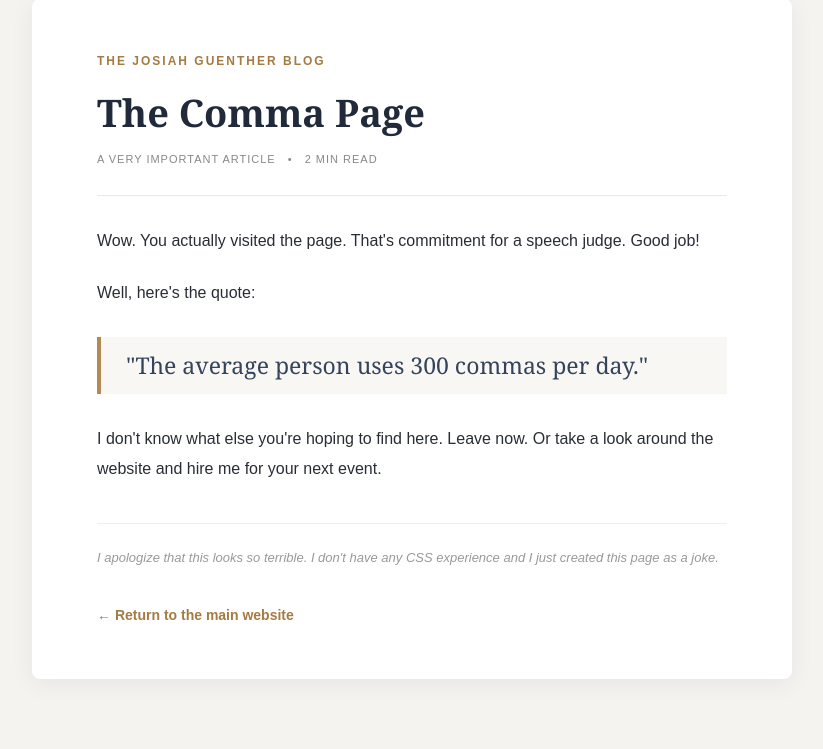
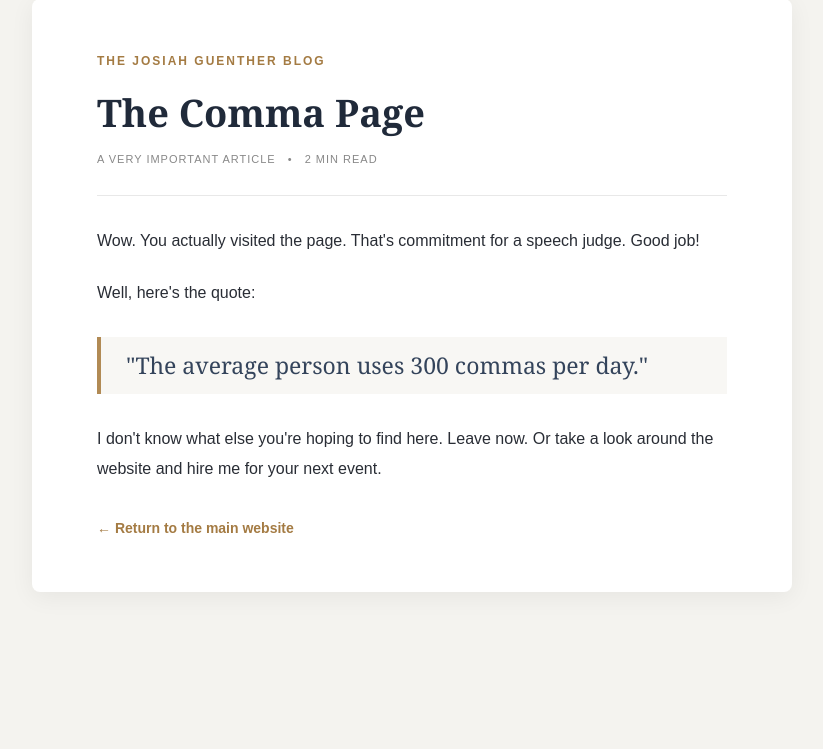
Before and after one commit to josiahguenther/magicwebsite, a Flask app: page /blog/commas in a window 1280 px wide. Shown: the part 71-820 px from the top of the page, without its empty margins (228-1051 px from the left). After the commit the page ends 663 px from the top, so only its background shows below. Run offline with Flask 3, Linux system fonts and the light colour scheme.

Commit message:
Remove disclaimer from commas.html
Removed disclaimer paragraph about CSS experience.

```diff
--- a/templates/blog/commas.html
+++ b/templates/blog/commas.html
@@ -148,10 +148,6 @@
             me for your next event.
         </p>
 
-        <p class="disclaimer">
-            I apologize that this looks so terrible. I don't have
-            any CSS experience and I just created this page as a joke.
-        </p>
 
         <a class="back-link" href="/">← Return to the main website</a>
 
```
